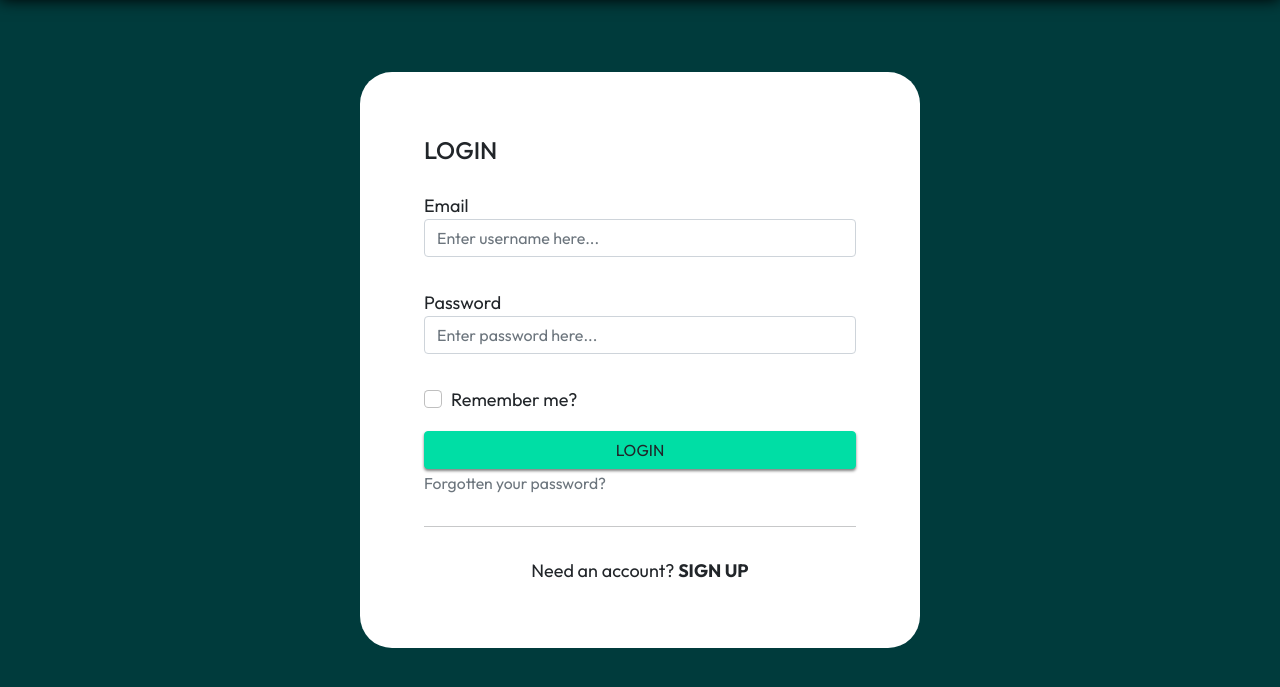
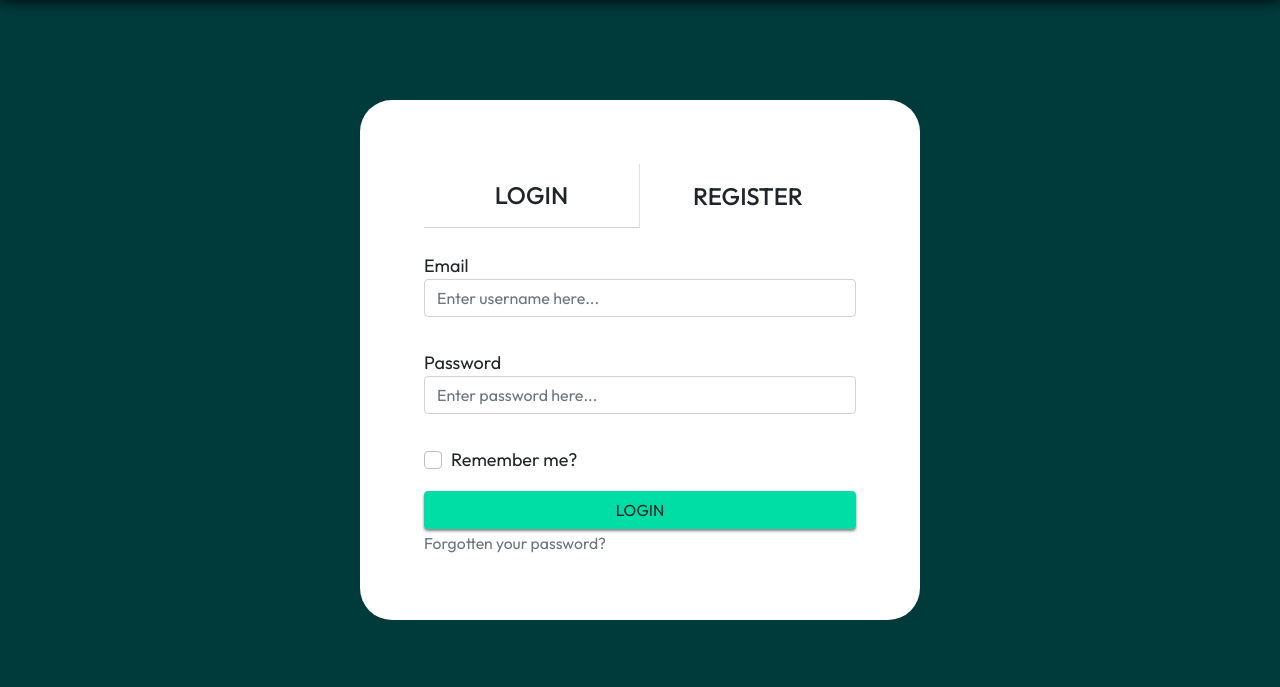
Before and after one commit to Danielx2003/SWE, a Python web app: template swe/main/templates/main/login.html in a window 1280 px wide. Shown: the part 80-767 px from the top of the page. Run offline with Jinja, Linux system fonts and the light colour scheme; the template is opened without the code that fills it, so the values that code supplies are empty.

Commit message:
Added login for sweeping auth button

```diff
--- a/swe/main/templates/main/css/index.css
+++ b/swe/main/templates/main/css/index.css
@@ -161,6 +161,29 @@ a {
     border-top-color: #003b3c40;
 }
 
+.auth-button-controller[data-currently-selected="1"] > .auth-button:first-child {
+    border-bottom: 1px solid lightgray;
+}
+
+.auth-button-controller[data-currently-selected="2"] > .auth-button:last-child {
+    border-bottom: 1px solid lightgray;
+}
+
+.auth-button-controller[data-currently-selected="2"] > .auth-button {
+    border-bottom: 1px solid white;
+    transition: border-bottom 0.3s;
+}
+
+.auth-button {
+    height: 4rem;
+    align-items: center;
+} .auth-button:hover {
+    color: black;
+
+    background-color: lightgray;
+    transition: background-color 0.5s;
+}
+
 .btn {
     background-color: #00dea5;
     border-color: #00dea5;
--- a/swe/main/templates/main/login.html
+++ b/swe/main/templates/main/login.html
@@ -24,7 +24,12 @@
         <div class="login-container">
             <div class="form-container">
                 <form class="" action="POST">
-                    <h4 class="form-title">LOGIN</h4>
+                    <div class="auth-button-controller d-flex w-100 flex-row" data-currently-selected="1">
+                        <a class="auth-button d-flex w-50 justify-content-center border-end"><h4 class="form-title mb-0">LOGIN</h4></a>
+                        <a class="auth-button d-flex w-50 justify-content-center"><h4 class="form-title mb-0">REGISTER</h4></a>
+                    </div>
+                    <div class="mt-0 mb-4"></div>
+
                     <div class="form-group">
                         <label for="uname">Email</label>
                         <input class="form-control" type="text" id="uname" value="" placeholder="Enter username here...">
@@ -40,8 +45,6 @@
                     <button class="btn btn-login" type="submit">LOGIN</button>
                     <small class="float-right mt-2"><a class="text-muted mt-3" href="">Forgotten your password?</a></small>
                 </form>
-                <hr>
-                <span class="text-center">Need an account? <strong><a class="text-capitalize">SIGN UP</a></strong></span>
             </div>
         </div>
     </div>
```
